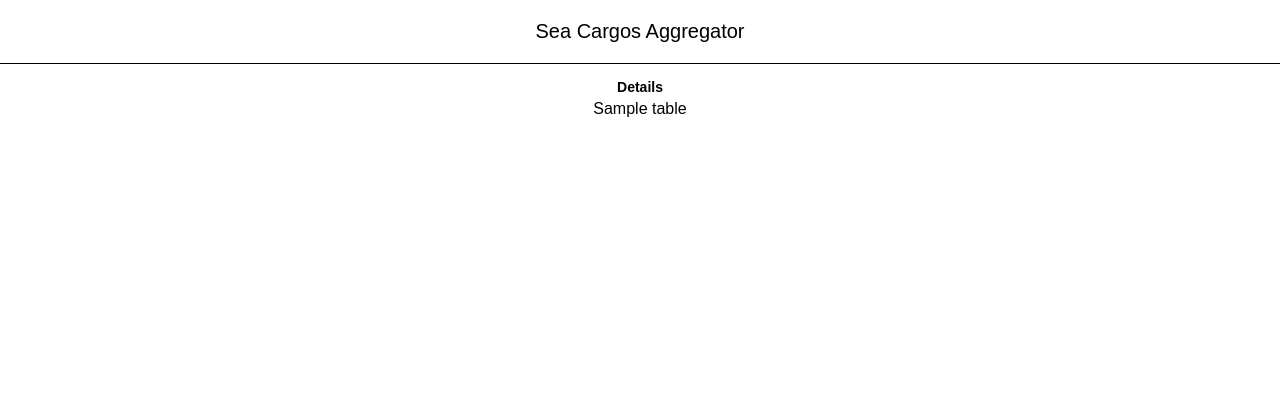
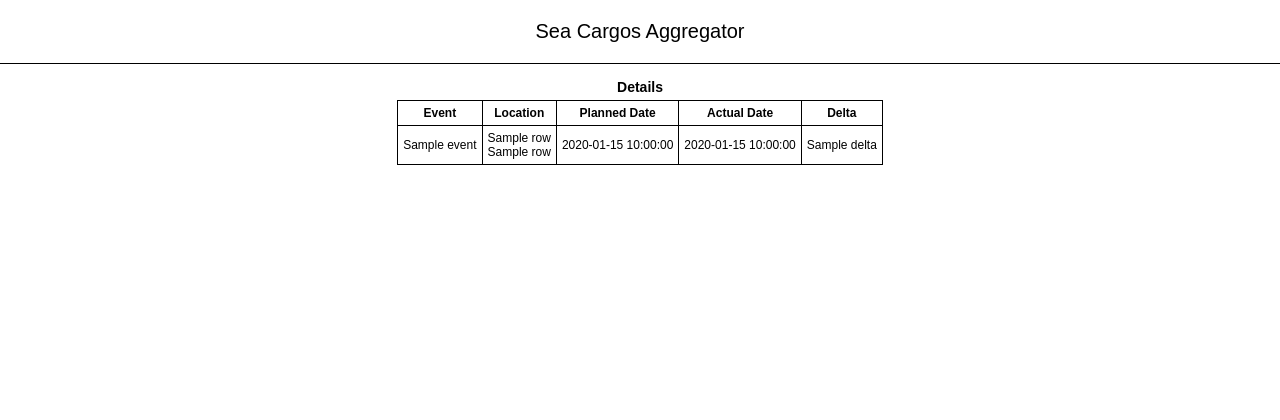
Before and after one commit to deevgeny/seacargos, a Flask app: template seacargos/templates/dashboard/details.html in a window 1280 px wide. Shown: the top 420 px of the page. Run offline with Flask 2, Linux system fonts and the light colour scheme; the template is opened without the code that fills it: most values are stand-ins (such as "Sample title", 1, 10 or a date in 2020); parts of the project's set-up code (start-up, migrations or seed data) failed here and were passed over.

Commit message:
Draft table function for details view.

```diff
--- a/seacargos/dashboard.py
+++ b/seacargos/dashboard.py
@@ -54,8 +54,8 @@ def dashboard():
 
     # GET request
     content.update(tracking_summary(db))
-    tracking_data = db_tracking_data(g.user["name"], db)
-    table_data = schedule_table_data(tracking_data)
+    cursor = db_tracking_data(g.user["name"], db)
+    table_data = schedule_table_data(cursor)
     content.update(table_data)
 
     return render_template("dashboard/dashboard.html", content=content)
@@ -65,10 +65,30 @@ def dashboard():
 def details(bkg_number):
     """View to display shipment details."""
     db = db_conn()[g.db_name]
-    records = db.tracking.find(
+    content = {}
+    record = db.tracking.find_one(
         {"bkgNo": bkg_number, "trackEnd": None, "user": g.user["name"]}
         )
-    content = {"table": json.loads(dumps(records))}
+    format_string = "%d-%m-%Y %H:%M"
+    if record:
+        details = []
+        for i in zip(record["schedule"], record["initSchedule"]):
+            row = {}
+            if i[0]["event"] == i[1]["event"]:
+                row["event"] = i[0]["event"]
+            if i[0]["placeName"] == i[1]["placeName"]:
+                row["placeName"] = i[0]["placeName"]
+            if i[0]["placeName"] == i[1]["placeName"]:
+                row["placeName"] = i[0]["placeName"]
+            if i[0]["yardName"] == i[1]["yardName"]:
+                row["yardName"] = i[0]["yardName"]
+            row["plannedDate"] = dt.strftime(i[1]["eventDate"], format_string)
+            row["actualDate"] = dt.strftime(i[0]["eventDate"], format_string)
+            row["delta"] = (i[0]["eventDate"] - i[1]["eventDate"]).days
+            details.append(row)
+            content["details"] = details
+    else:
+        flash(f"Record {bkg_number} not found in database.")
     return render_template("/dashboard/details.html", content=content)
 
 
--- a/seacargos/templates/dashboard/details.html
+++ b/seacargos/templates/dashboard/details.html
@@ -10,7 +10,7 @@
 {# Display user name and logout link on top menu #}
 {% block top_menu %}
   {% if g.user %}
-    User: {{ g.user['name'] }} | <a href="{{ url_for('home.logout')}}">Logout</a>
+    User: {{ g.user['name'] }} | <a href="{{ url_for('dashboard')}}">Dashboard</a> | <a href="{{ url_for('home.logout')}}">Logout</a>
   {% endif %}
 {% endblock top_menu %}
 
@@ -24,11 +24,27 @@
 {# Page content block #}
 {% block content %}
   <div id="schedule-table">
-    {# if content.table #}
-    <div class="caption">Details</div>
-    {{ content.table }}
-
-    {# endif #}
+    {% if content.details %}
+      <div class="caption">Details</div>
+      <table>
+        <tr>
+          <th>Event</th>
+          <th>Location</th>
+          <th>Planned Date</th>
+          <th>Actual Date</th>
+          <th>Delta</th>
+        </tr>
+        {% for row in content.details %}
+        <tr>
+          <td>{{ row.event }}</td>
+          <td>{{ row.placeName }}<br>{{ row.yardName }}</td>
+          <td>{{ row.plannedDate }}</td>
+          <td>{{ row.actualDate }}</td>
+          <td>{{ row.delta }}</td>
+        </tr>
+        {% endfor %}
+      </table>
+    {% endif %}
   </div>
 </div>
 {% endblock content %}
```
